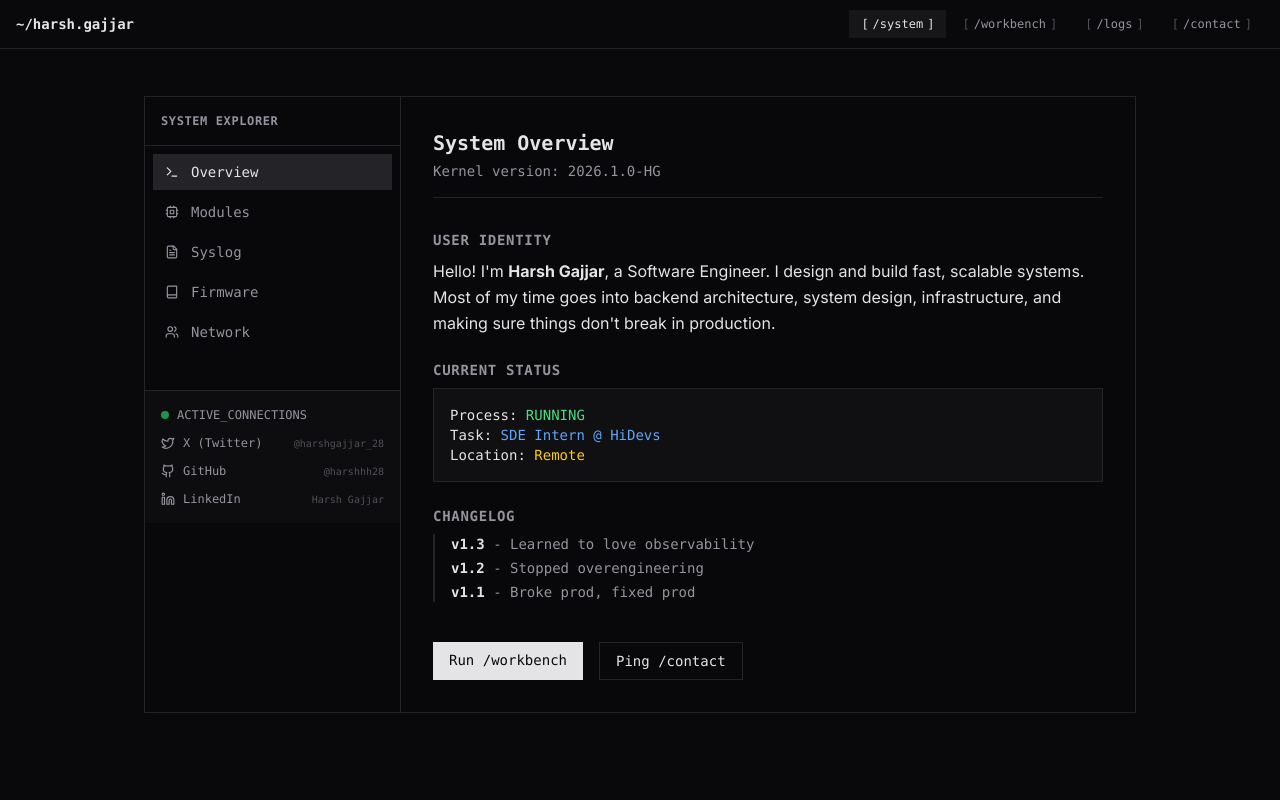
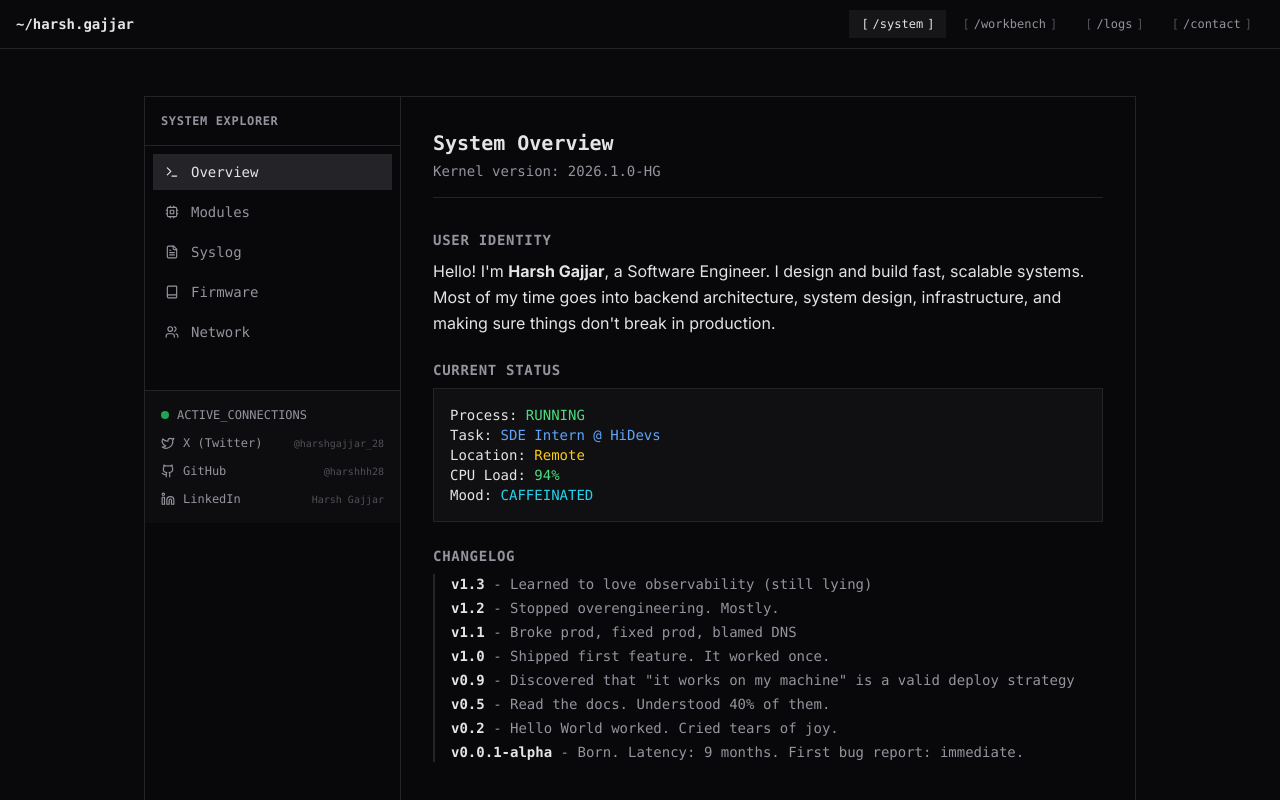
Before and after one commit to harshhh28/Portfolio, a Next.js app: page / in a window 1280 px wide. Shown: the top 800 px of the page. Built offline with nearby package versions, Linux system fonts and the light colour scheme.

Commit message:
feat: expand changelog entries and add animated CPU load / Mood fields (Changes 4 + 7)

```diff
--- a/src/components/home/Overview.tsx
+++ b/src/components/home/Overview.tsx
@@ -1,8 +1,38 @@
 "use client";
 
 import Link from "next/link";
+import { useState, useEffect, useRef } from "react";
+
+const CHANGELOG = [
+  { version: "v1.3", text: "Learned to love observability (still lying)" },
+  { version: "v1.2", text: "Stopped overengineering. Mostly." },
+  { version: "v1.1", text: "Broke prod, fixed prod, blamed DNS" },
+  { version: "v1.0", text: "Shipped first feature. It worked once." },
+  { version: "v0.9", text: 'Discovered that "it works on my machine" is a valid deploy strategy' },
+  { version: "v0.5", text: "Read the docs. Understood 40% of them." },
+  { version: "v0.2", text: "Hello World worked. Cried tears of joy." },
+  { version: "v0.0.1-alpha", text: "Born. Latency: 9 months. First bug report: immediate." },
+];
+
+type CpuState = "normal" | "critical";
 
 const Overview = () => {
+  const [cpuState, setCpuState] = useState<CpuState>("normal");
+  const reducedMotion = useRef(false);
+
+  useEffect(() => {
+    reducedMotion.current = window.matchMedia("(prefers-reduced-motion: reduce)").matches;
+    if (reducedMotion.current) return;
+
+    // Spike every 8 seconds: critical for 1.5s, then back to normal
+    const cycle = setInterval(() => {
+      setCpuState("critical");
+      setTimeout(() => setCpuState("normal"), 1500);
+    }, 8000);
+
+    return () => clearInterval(cycle);
+  }, []);
+
   return (
     <div className="space-y-8 animate-in slide-in-from-bottom-2 fade-in duration-500">
       <div className="border-b border-border pb-4">
@@ -18,7 +48,7 @@ const Overview = () => {
              User Identity
            </h3>
            <p className="text-foreground leading-relaxed">
-             Hello! I'm <span className="font-bold text-primary">Harsh Gajjar</span>, a Software Engineer.
+             Hello! I&apos;m <span className="font-bold text-primary">Harsh Gajjar</span>, a Software Engineer.
              I design and build fast, scalable systems. Most of my time goes into backend architecture, system design, infrastructure, and making sure things don&apos;t break in production.
            </p>
         </div>
@@ -31,6 +61,15 @@ const Overview = () => {
               <p>Process: <span className="text-green-400">RUNNING</span></p>
               <p>Task: <span className="text-blue-400">SDE Intern @ HiDevs</span></p>
               <p>Location: <span className="text-yellow-400">Remote</span></p>
+              <p>
+                CPU Load:{" "}
+                {cpuState === "critical" ? (
+                  <span className="text-red-400 font-bold">CRITICAL — 100%</span>
+                ) : (
+                  <span className="text-green-400">94%</span>
+                )}
+              </p>
+              <p>Mood: <span className="text-cyan-400">CAFFEINATED</span></p>
            </div>
         </div>
 
@@ -38,10 +77,15 @@ const Overview = () => {
             <h3 className="text-sm font-mono font-bold text-muted-foreground uppercase tracking-wider">
              Changelog
            </h3>
-           <div className="font-mono text-sm space-y-1 text-muted-foreground border-l-2 border-border pl-4">
-              <p><span className="text-foreground font-bold">v1.3</span> - Learned to love observability</p>
-              <p><span className="text-foreground font-bold">v1.2</span> - Stopped overengineering</p>
-              <p><span className="text-foreground font-bold">v1.1</span> - Broke prod, fixed prod</p>
+           <div
+             className="font-mono text-sm space-y-1 text-muted-foreground border-l-2 border-border pl-4 overflow-y-auto max-h-48"
+             style={{ scrollbarWidth: "thin" }}
+           >
+              {CHANGELOG.map(({ version, text }) => (
+                <p key={version}>
+                  <span className="text-foreground font-bold">{version}</span> - {text}
+                </p>
+              ))}
            </div>
         </div>
 
```
